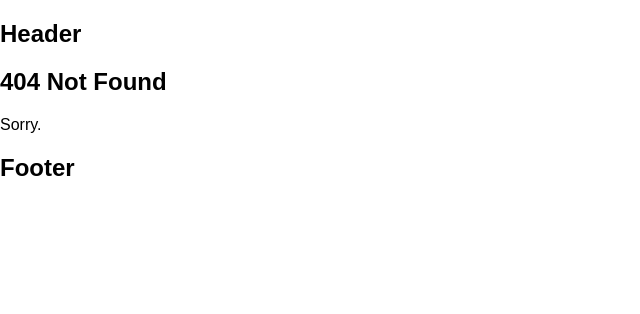
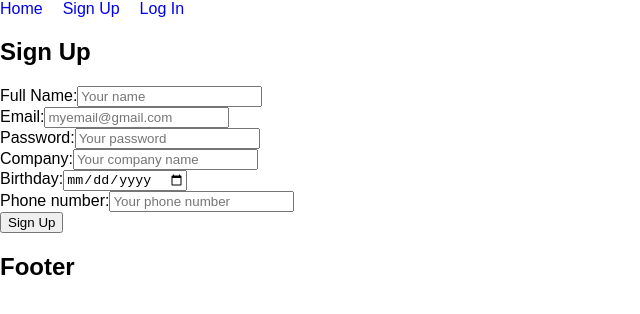
Before and after one commit to LOOFFI/napply-app, a React (Create React App) app: page /signup in a window 1280 px wide. Before the commit this address had no page. Shown: the top 314 px of the page, without its empty margins (0-640 px from the left). Built offline with nearby package versions, Linux system fonts and the light colour scheme; no server answers; the HTML template or start-up script is replaced by a standard one.

Commit message:
login logout signup

```diff
--- a/src/App.css
+++ b/src/App.css
@@ -23,6 +23,20 @@
 }
 
 @keyframes App-logo-spin {
-  from { transform: rotate(0deg); }
-  to { transform: rotate(360deg); }
+  from {
+    transform: rotate(0deg);
+  }
+  to {
+    transform: rotate(360deg);
+  }
 }
+
+label,
+form button {
+  display: block;
+}
+
+nav a {
+  margin-right: 20px;
+  text-decoration: none;
+}
--- a/src/App.js
+++ b/src/App.js
@@ -2,19 +2,93 @@ import React, { Component } from "react";
 import { Switch, Route } from "react-router-dom";
 
 import "./App.css";
+import api from "./api";
 import Header from "./components/Header";
 import Footer from "./components/Footer";
 import HomePage from "./components/HomePage";
 import NotFound from "./components/NotFound";
+import Navigation from "./components/Navigation";
+import SignUp from "./components/SignUp";
+import Login from "./components/Login";
 
 class App extends Component {
+  constructor(props) {
+    super(props);
+
+    this.state = {
+      currentUser: null
+    };
+  }
+
+  componentDidMount() {
+    // check with the backend to see if we are already logged in
+    api
+      .get("/checklogin")
+      .then(response => {
+        console.log("Check LOG IN 🤔", response.data);
+        this.updateUser(response.data.userDoc);
+      })
+      .catch(err => {
+        console.log(err);
+        alert("Sorry! There was a problem. 💩");
+      });
+  }
+
+  updateUser(userDoc) {
+    this.setState({ currentUser: userDoc });
+  }
+
+  logoutClick() {
+    api
+      .delete("/logout")
+      .then(() => {
+        this.updateUser(null);
+      })
+      .catch(err => {
+        console.log(err);
+        alert("Sorry! Something went wrong. 💩");
+      });
+  }
+
   render() {
+    const { currentUser } = this.state;
     return (
       <main>
-        <Header />
+        <header>
+          <Navigation currentUser={currentUser} />
+
+          {currentUser && (
+            <span>
+              <b>{currentUser.email}</b>
+              <button onClick={() => this.logoutClick()}>Log Out</button>
+            </span>
+          )}
+        </header>
 
         <Switch>
-          <Route exact path="/" component={HomePage} />
+          <Route
+            exact
+            path="/"
+            render={() => <HomePage currentUser={currentUser} />}
+          />
+          <Route
+            path="/signup"
+            render={() => (
+              <SignUp
+                currentUser={currentUser}
+                onSignUp={userDoc => this.updateUser(userDoc)}
+              />
+            )}
+          />
+          <Route
+            path="/login"
+            render={() => (
+              <Login
+                currentUser={currentUser}
+                onLogin={userDoc => this.updateUser(userDoc)}
+              />
+            )}
+          />
 
           <Route component={NotFound} />
         </Switch>
--- /dev/null
+++ b/src/components/Login.js
@@ -0,0 +1,82 @@
+import React from "react";
+import { Redirect } from "react-router-dom";
+
+import api from "../api";
+
+class Login extends React.Component {
+  constructor(props) {
+    super(props);
+
+    this.state = {
+      email: "",
+      originalPassword: ""
+    };
+  }
+
+  updateEmail(event) {
+    const { value } = event.target;
+    this.setState({ email: value });
+  }
+
+  updateOriginalPassword(event) {
+    const { value } = event.target;
+    this.setState({ originalPassword: value });
+  }
+
+  handleSubmit(event) {
+    event.preventDefault();
+
+    api
+      .post("/login", this.state)
+      .then(response => {
+        console.log("Log in 👍", response.data);
+        const { onLogin } = this.props;
+        onLogin(response.data.userDoc);
+      })
+      .catch(err => {
+        console.log(err);
+        alert("Sorry! Something went wrong. 💩");
+      });
+  }
+
+  render() {
+    const { currentUser } = this.props;
+    const { email, originalPassword } = this.state;
+
+    if (currentUser) {
+      return <Redirect to="/" />;
+    }
+
+    return (
+      <section>
+        <h2>Log In</h2>
+
+        <form onSubmit={event => this.handleSubmit(event)}>
+          <label>
+            Email:
+            <input
+              value={email}
+              type="email"
+              placeholder="myemail@gmail.com"
+              onChange={event => this.updateEmail(event)}
+            />
+          </label>
+
+          <label>
+            Password:
+            <input
+              value={originalPassword}
+              type="password"
+              placeholder="Your password"
+              onChange={event => this.updateOriginalPassword(event)}
+            />
+          </label>
+
+          <button>Log In</button>
+        </form>
+      </section>
+    );
+  }
+}
+
+export default Login;
--- a/src/components/Navigation.js
+++ b/src/components/Navigation.js
@@ -1,10 +1,20 @@
 import React from "react";
+import { NavLink } from "react-router-dom";
 
-function Navigation() {
+function Navigation(props) {
+  const { currentUser } = props;
   return (
-    <section>
-      <h2>Navigation</h2>
-    </section>
+    <nav>
+      <NavLink exact to="/">
+        Home
+      </NavLink>
+      {!currentUser && (
+        <span>
+          <NavLink to="/signup">Sign Up</NavLink>
+          <NavLink to="/login">Log In</NavLink>
+        </span>
+      )}
+    </nav>
   );
 }
 
--- /dev/null
+++ b/src/components/SignUp.js
@@ -0,0 +1,159 @@
+import React from "react";
+
+import api from "../api";
+
+class SignUp extends React.Component {
+  constructor(props) {
+    super(props);
+
+    this.state = {
+      fullName: "",
+      email: "",
+      originalPassword: "",
+      company: "",
+      birthday: "",
+      phoneNumber: ""
+    };
+  }
+
+  updateName(event) {
+    const { value } = event.target;
+    this.setState({ fullName: value });
+  }
+
+  updateEmail(event) {
+    const { value } = event.target;
+    this.setState({ email: value });
+  }
+
+  updatePass(event) {
+    const { value } = event.target;
+    this.setState({ originalPassword: value });
+  }
+
+  updateBirthday(event) {
+    const { value } = event.target;
+    this.setState({ birthday: value });
+  }
+
+  updateCompany(event) {
+    const { value } = event.target;
+    this.setState({ company: value });
+  }
+
+  updatePhone(event) {
+    const { value } = event.target;
+    this.setState({ phoneNumber: value });
+  }
+
+  handleSubmit(event) {
+    event.preventDefault();
+    api
+      .post("/signup", this.state)
+      .then(response => {
+        console.log("Sign up 👍", response.data);
+        const { onSignUp } = this.props;
+        onSignUp(response.data.userDoc);
+      })
+      .catch(err => {
+        console.log(err);
+        alert("Sorry! There was a problem. 💩");
+      });
+  }
+
+  render() {
+    const { currentUser } = this.props;
+    const {
+      fullName,
+      email,
+      originalPassword,
+      company,
+      birthday,
+      phoneNumber
+    } = this.state;
+
+    if (currentUser) {
+      return (
+        <section>
+          <h2>You are signed up!</h2>
+          <p>
+            Welcome, {currentUser.fullName}. Your user ID is{" "}
+            <b>{currentUser._id}</b>.
+          </p>
+        </section>
+      );
+    }
+
+    return (
+      <section>
+        <h2>Sign Up</h2>
+
+        <form onSubmit={event => this.handleSubmit(event)}>
+          <label>
+            Full Name:
+            <input
+              value={fullName}
+              type="text"
+              placeholder="Your name"
+              onChange={event => this.updateName(event)}
+            />
+          </label>
+
+          <label>
+            Email:
+            <input
+              value={email}
+              type="email"
+              placeholder="myemail@gmail.com"
+              onChange={event => this.updateEmail(event)}
+            />
+          </label>
+
+          <label>
+            Password:
+            <input
+              value={originalPassword}
+              type="password"
+              placeholder="Your password"
+              onChange={event => this.updatePass(event)}
+            />
+          </label>
+
+          <label>
+            Company:
+            <input
+              value={company}
+              type="text"
+              placeholder="Your company name"
+              onChange={event => this.updateCompany(event)}
+            />
+          </label>
+
+          <label>
+            Birthday:
+            <input
+              value={birthday}
+              type="date"
+              placeholder="Your birth date"
+              onChange={event => this.updateBirthday(event)}
+            />
+          </label>
+
+          <label>
+            Phone number:
+            <input
+              value={phoneNumber}
+              type="number"
+              placeholder="Your phone number"
+              onChange={event => this.updatePhone(event)}
+            />
+          </label>
+
+          <button>Sign Up</button>
+        </form>
+      </section>
+    );
+  }
+}
+
+export default SignUp;
```
